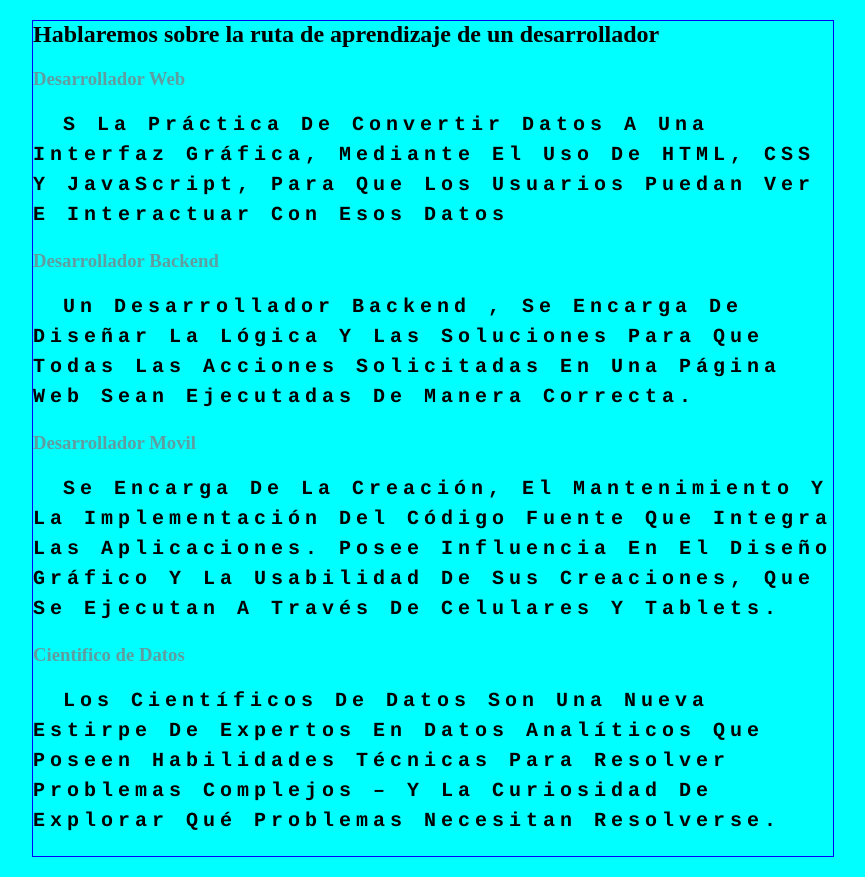
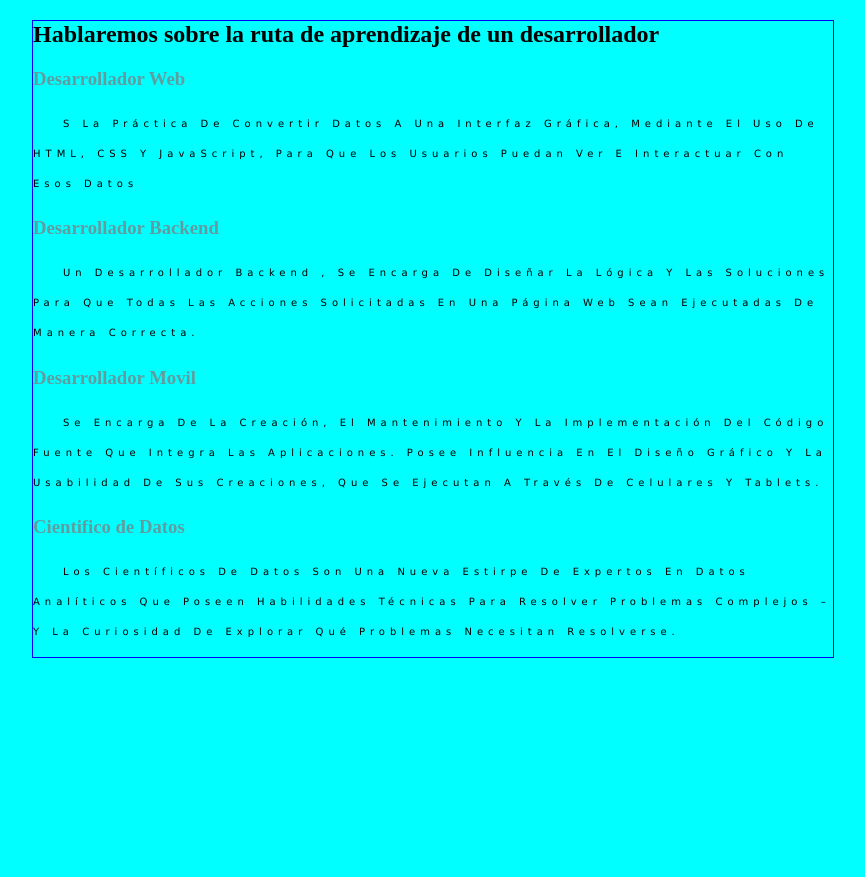
Before and after one commit to Daniel-Escobar/my_fisrt_repository, a plain HTML site: page index.html in a window 1280 px wide. Shown: the whole page, without its empty margins (207-1072 px from the left). After the commit the page ends 800 px from the top, so only its background shows below. Drawn offline with Linux system fonts and the light colour scheme.

Commit message:
Agregue nuevo contenido sobre programadores y estilos

```diff
--- a/css/estilos.css
+++ b/css/estilos.css
@@ -14,9 +14,8 @@ h3{color:cadetblue;}
 
 P {
     color:rgb(0, 0, 0);
-    font-size:20px;
-    font-family:Courier;
-    font-weight:bold;
+    font-size:10px;
+    font-family:Verdana;
     line-height:30px;
     letter-spacing:5px;
     text-transform:capitalize;
```
